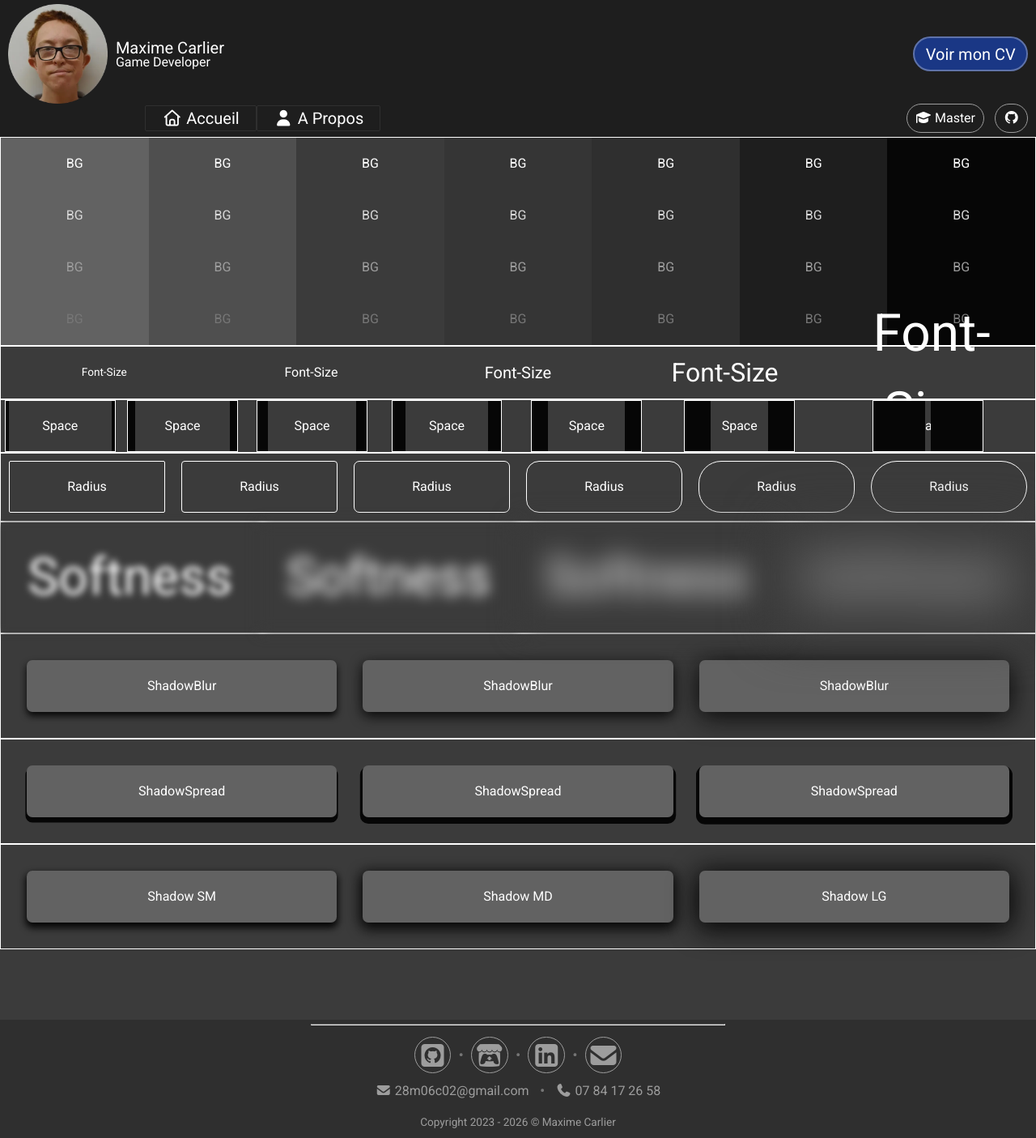
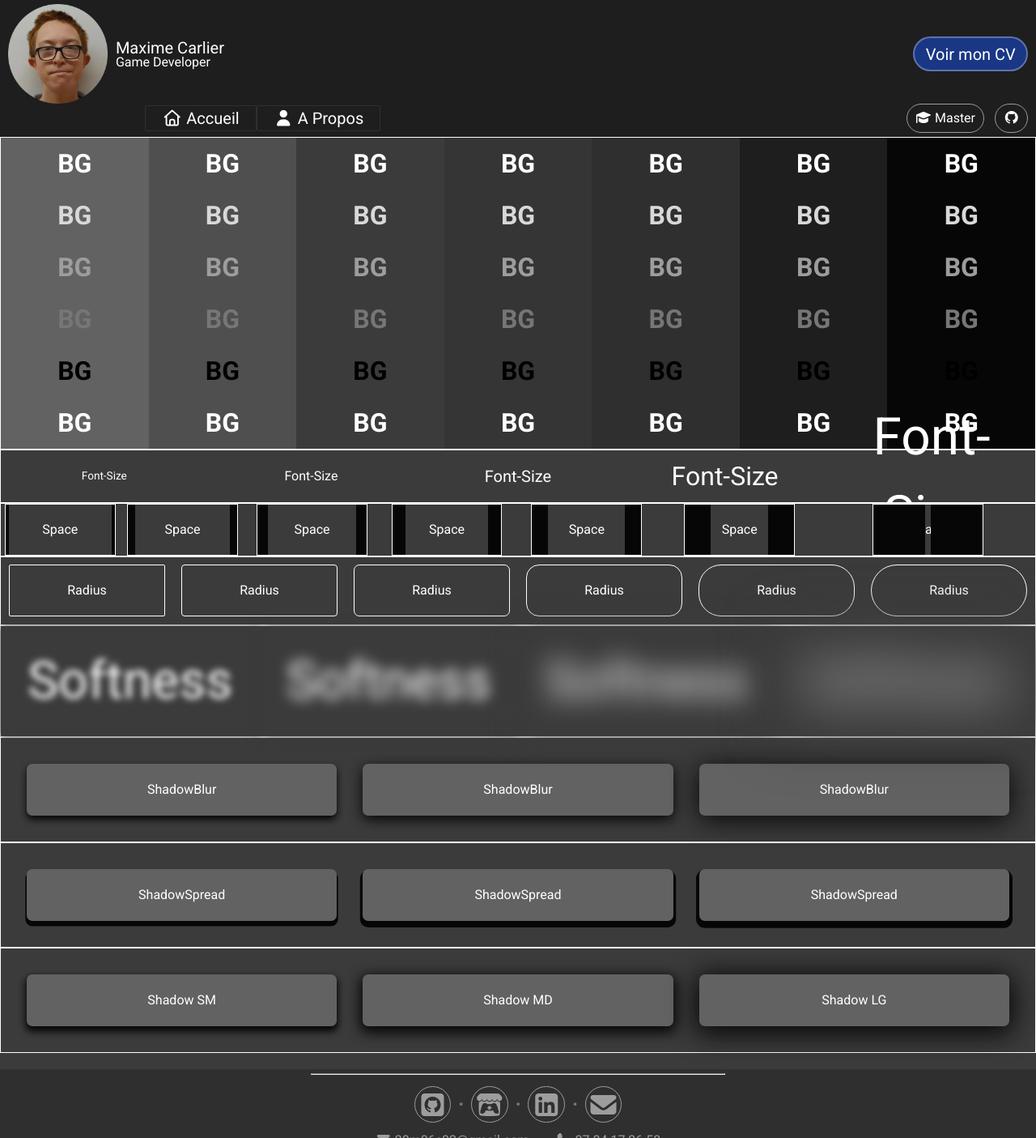
Before and after one commit to Carlier-Maxime/Carlier-Maxime.github.io, a Jekyll site: the page built from style-lab.html, in a window 1280 px wide. Shown: the whole page at 81% size. Built offline with Jekyll 4.4.1, drawn with Linux system fonts in a browser that asks for light colours; nearby versions of some CDN libraries.

Commit message:
:test_tube: Extend style-lab with contrast and luminance stress tests
- Add .c4 and .c5 cells to complete the design token matrix
- Use black-on-dark test (.c4) to validate voidlike vs. pure black depth
- Use white-on-light test (.c5) to validate background luminance vs. white

```diff
--- a/assets/css/style-lab.css
+++ b/assets/css/style-lab.css
@@ -22,6 +22,12 @@
 
 .background {
     .tab {
+        .cell {
+            -webkit-font-smoothing: none;
+            font-weight: bold;
+            font-size: var(--font-xl);
+        }
+
         .c0 {
             color: var(--fg-default);
         }
@@ -36,6 +42,14 @@
 
         .c3 {
             color: var(--fg-abyss);
+        }
+
+        .c4 {
+            color: black;
+        }
+
+        .c5 {
+            color: white;
         }
 
         .cl0 {
--- a/style-lab.html
+++ b/style-lab.html
@@ -10,42 +10,56 @@ css: "style-lab.css"
             <div class="cell c1">BG</div>
             <div class="cell c2">BG</div>
             <div class="cell c3">BG</div>
+            <div class="cell c4">BG</div>
+            <div class="cell c5">BG</div>
         </div>
         <div class="column cl1">
             <div class="cell c0">BG</div>
             <div class="cell c1">BG</div>
             <div class="cell c2">BG</div>
             <div class="cell c3">BG</div>
+            <div class="cell c4">BG</div>
+            <div class="cell c5">BG</div>
         </div>
         <div class="column cl2">
             <div class="cell c0">BG</div>
             <div class="cell c1">BG</div>
             <div class="cell c2">BG</div>
             <div class="cell c3">BG</div>
+            <div class="cell c4">BG</div>
+            <div class="cell c5">BG</div>
         </div>
         <div class="column cl3">
             <div class="cell c0">BG</div>
             <div class="cell c1">BG</div>
             <div class="cell c2">BG</div>
             <div class="cell c3">BG</div>
+            <div class="cell c4">BG</div>
+            <div class="cell c5">BG</div>
         </div>
         <div class="column cl4">
             <div class="cell c0">BG</div>
             <div class="cell c1">BG</div>
             <div class="cell c2">BG</div>
             <div class="cell c3">BG</div>
+            <div class="cell c4">BG</div>
+            <div class="cell c5">BG</div>
         </div>
         <div class="column cl5">
             <div class="cell c0">BG</div>
             <div class="cell c1">BG</div>
             <div class="cell c2">BG</div>
             <div class="cell c3">BG</div>
+            <div class="cell c4">BG</div>
+            <div class="cell c5">BG</div>
         </div>
         <div class="column cl6">
             <div class="cell c0">BG</div>
             <div class="cell c1">BG</div>
             <div class="cell c2">BG</div>
             <div class="cell c3">BG</div>
+            <div class="cell c4">BG</div>
+            <div class="cell c5">BG</div>
         </div>
     </div>
 </section>
```
